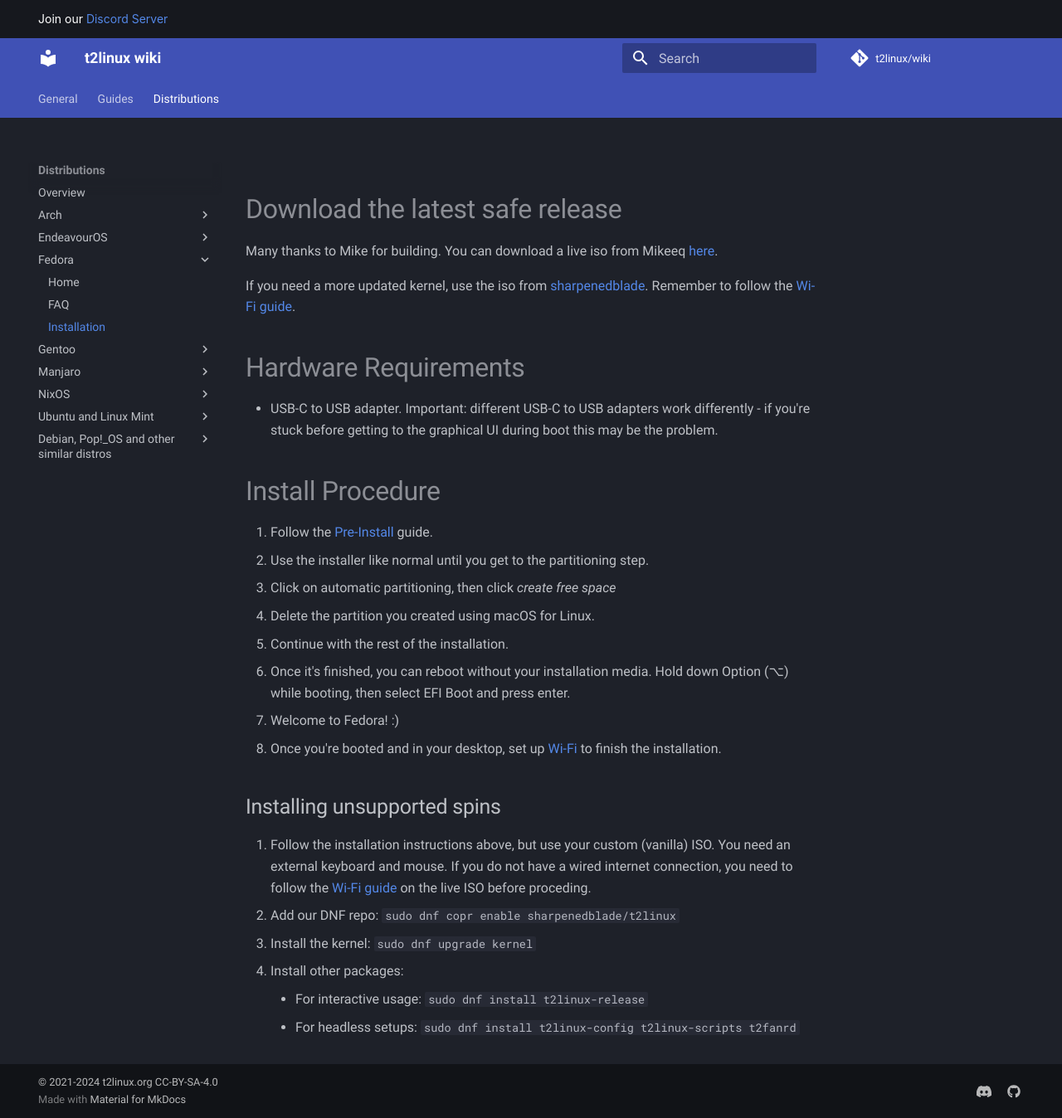
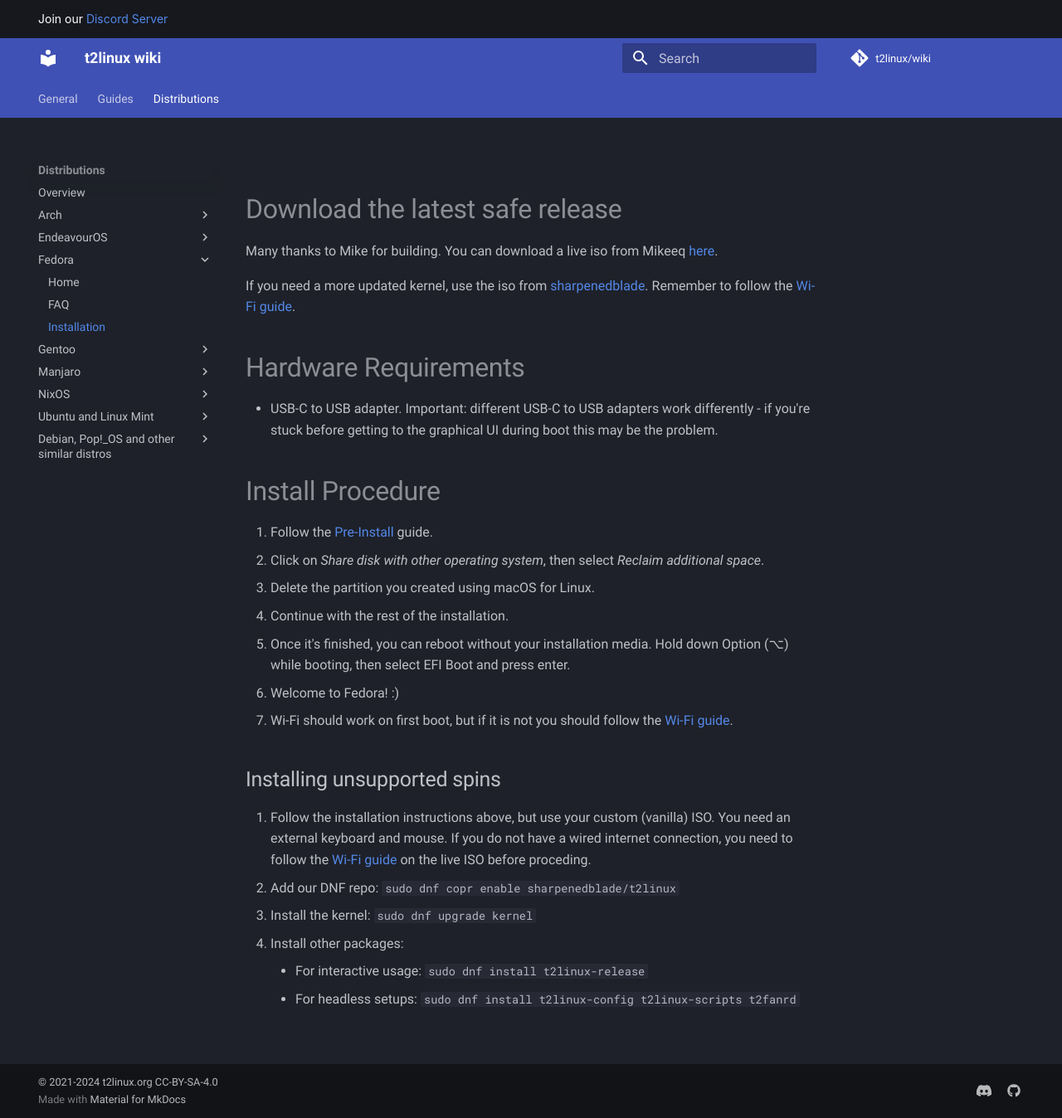
Before and after one commit to t2linux/wiki, an MkDocs documentation site: the page built from docs/distributions/fedora/installation.md, in a window 1280 px wide and 1348 px high. Shown: the whole window at 83% size. Built offline with MkDocs 1.6.1 and Material for MkDocs 9.7.7, drawn with Linux system fonts in a browser that asks for light colours; comment, search, counter and statistics services are not loaded.

Commit message:
Fedora: Update fedora install guide for the new installation ui in f42 (#623)

```diff
--- a/docs/distributions/fedora/installation.md
+++ b/docs/distributions/fedora/installation.md
@@ -11,13 +11,12 @@ If you need a more updated kernel, use the iso from [sharpenedblade](https://git
 # Install Procedure
 
 1. Follow the [Pre-Install](https://wiki.t2linux.org/guides/preinstall) guide.
-2. Use the installer like normal until you get to the partitioning step.
-3. Click on automatic partitioning, then click *create free space*
-4. Delete the partition you created using macOS for Linux.
-5. Continue with the rest of the installation.
-6. Once it's finished, you can reboot without your installation media. Hold down Option (⌥) while booting, then select EFI Boot and press enter.
-7. Welcome to Fedora! :)
-8. Once you're booted and in your desktop, set up [Wi-Fi](https://wiki.t2linux.org/guides/wifi-bluetooth/) to finish the installation.
+2. Click on *Share disk with other operating system*, then select *Reclaim additional space*.
+3. Delete the partition you created using macOS for Linux.
+4. Continue with the rest of the installation.
+5. Once it's finished, you can reboot without your installation media. Hold down Option (⌥) while booting, then select EFI Boot and press enter.
+6. Welcome to Fedora! :)
+7. Wi-Fi should work on first boot, but if it is not you should follow the [Wi-Fi guide](https://wiki.t2linux.org/guides/wifi-bluetooth/).
 
 ## Installing unsupported spins
 
```
